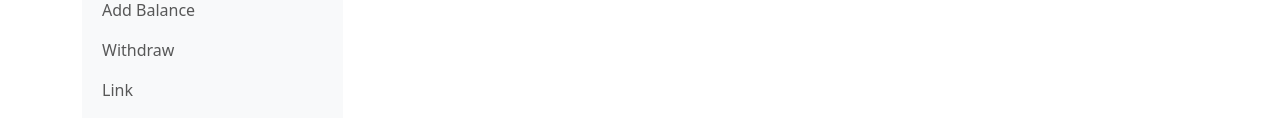
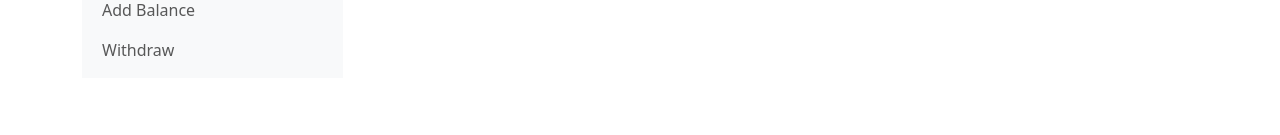
Before and after one commit to bikram4551/BANK, a React (Create React App) app: page / in a window 1280 px wide. Shown: the part 621-756 px from the top of the page. Built offline with nearby package versions, Linux system fonts and the light colour scheme.

Commit message:
Update App.js
app

```diff
--- a/src/App.js
+++ b/src/App.js
@@ -86,12 +86,12 @@ function App() {
                     <Nav.Link as={Link} to={'/Forget'}>Forget</Nav.Link>
                     <Nav.Link as={Link} to={'/AddBalance'}>Add Balance</Nav.Link>
                     <Nav.Link as={Link} to={'/Withdraw'}>Withdraw</Nav.Link>
-                    <Nav.Link href="#link">Link</Nav.Link>
                   </Nav>
                 </Navbar.Collapse>
               </Container>
             </Navbar>
           </Col>
+
           <Col md={9}>
             <Routes>
               <Route path='/Dashboard' element={<Dashboard />} />
```
